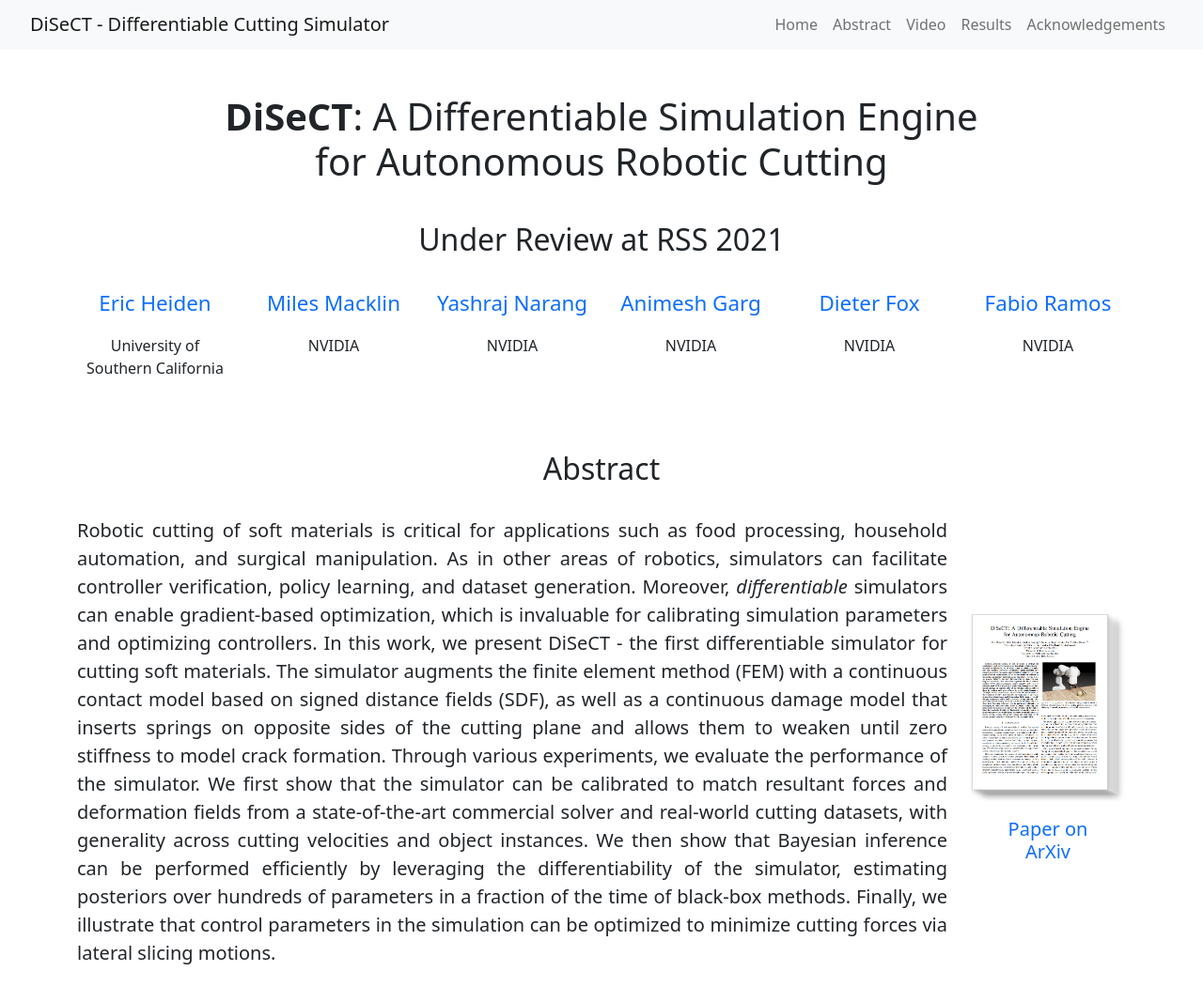
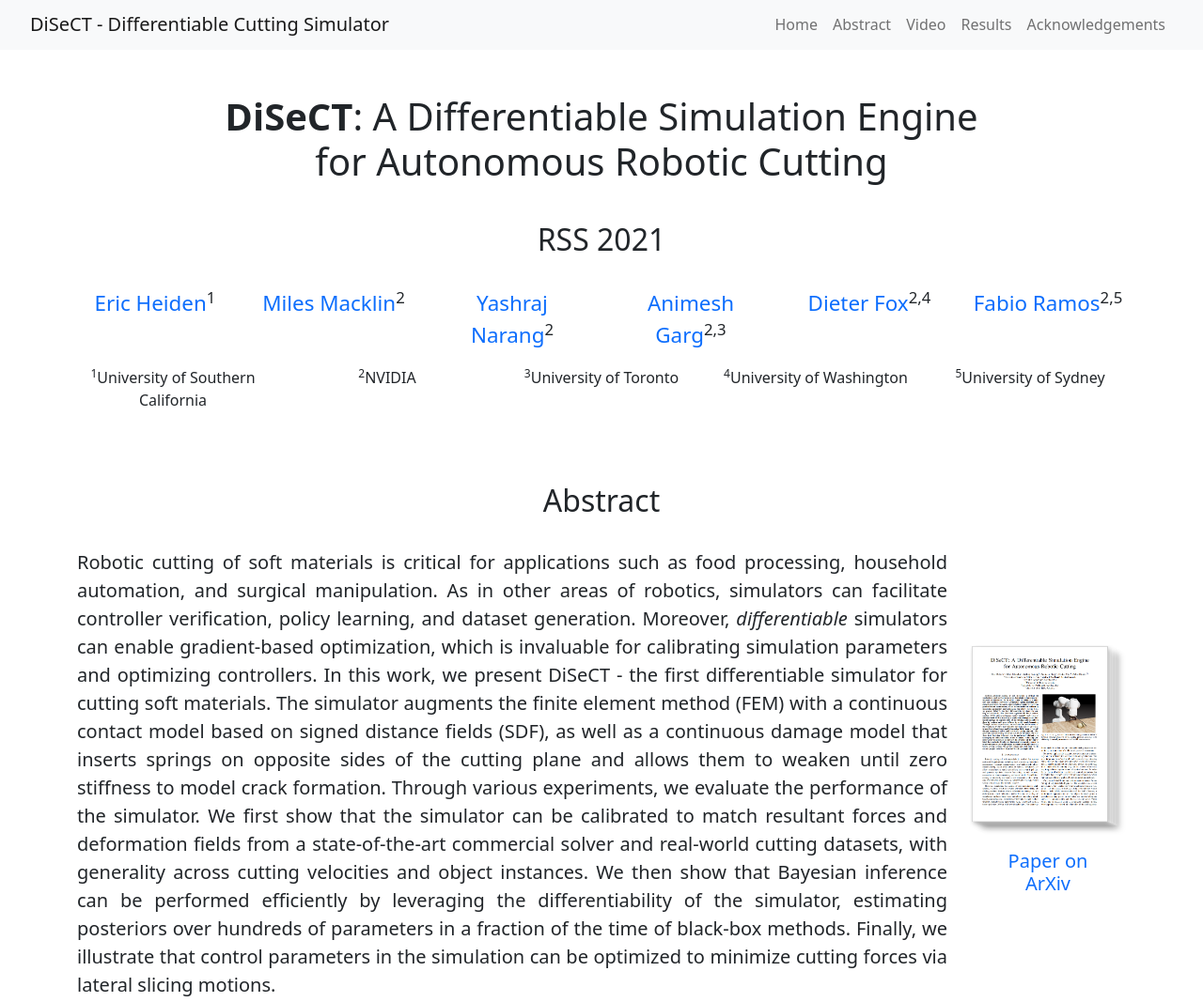
Before and after one commit to diff-cutting-sim/diff-cutting-sim.github.io, a plain HTML site: page docs/index.html in a window 1280 px wide. Shown: the top 1067 px of the page at 94% size. Drawn offline with nearby package versions, Linux system fonts and the light colour scheme.

Commit message:
Update affiliations, remove "under review..."

```diff
--- a/docs/index.html
+++ b/docs/index.html
@@ -16,6 +16,10 @@
         }
 
         div.authors p {
+            text-align: center;
+        }
+
+        div.affiliations p {
             text-align: center;
         }
 
@@ -50,7 +54,9 @@
             margin-bottom: 0.3em;
             font-weight: bold;
         }
-        #results h3, #results h5 {
+
+        #results h3,
+        #results h5 {
             margin-top: 2em;
         }
     </style>
@@ -89,46 +95,55 @@
 
         <h1><b>DiSeCT</b>: A Differentiable Simulation Engine <br /> for Autonomous Robotic Cutting</h1>
 
-        <h2>Under Review at RSS 2021</h2>
+        <h2>RSS 2021</h2>
 
         <div class="row authors">
             <div class="col">
                 <p>
-                    <a href="https://eric-heiden.com">Eric Heiden</a>
-                </p>
-                <p>
-                    University of Southern California
+                    <a href="https://eric-heiden.com">Eric Heiden</a><sup>1</sup>
                 </p>
             </div>
             <div class="col">
                 <p>
-                    <a href="http://mmacklin.com">Miles Macklin</a>
+                    <a href="http://mmacklin.com">Miles Macklin</a><sup>2</sup>
                 </p>
-                <p>NVIDIA</p>
             </div>
             <div class="col">
                 <p>
-                    <a href="https://research.nvidia.com/person/yashraj-narang">Yashraj Narang</a>
+                    <a href="https://research.nvidia.com/person/yashraj-narang">Yashraj Narang</a><sup>2</sup>
                 </p>
-                <p>NVIDIA</p>
             </div>
             <div class="col">
                 <p>
-                    <a href="https://animesh.garg.tech">Animesh Garg</a>
+                    <a href="https://animesh.garg.tech">Animesh Garg</a><sup>2,3</sup>
                 </p>
-                <p>NVIDIA</p>
             </div>
             <div class="col">
                 <p>
-                    <a href="https://homes.cs.washington.edu/~fox">Dieter Fox</a>
+                    <a href="https://homes.cs.washington.edu/~fox">Dieter Fox</a><sup>2,4</sup>
                 </p>
-                <p>NVIDIA</p>
             </div>
             <div class="col">
                 <p>
-                    <a href="https://fabioramos.github.io">Fabio Ramos</a>
+                    <a href="https://fabioramos.github.io">Fabio Ramos</a><sup>2,5</sup>
                 </p>
-                <p>NVIDIA</p>
+            </div>
+        </div>
+        <div class="row affiliations">
+            <div class="col">
+                <p><sup>1</sup>University of Southern California</p>
+            </div>
+            <div class="col">
+                <p><sup>2</sup>NVIDIA</p>
+            </div>
+            <div class="col">
+                <p><sup>3</sup>University of Toronto</p>
+            </div>
+            <div class="col">
+                <p><sup>4</sup>University of Washington</p>
+            </div>
+            <div class="col">
+                <p><sup>5</sup>University of Sydney</p>
             </div>
         </div>
     </div>
```
